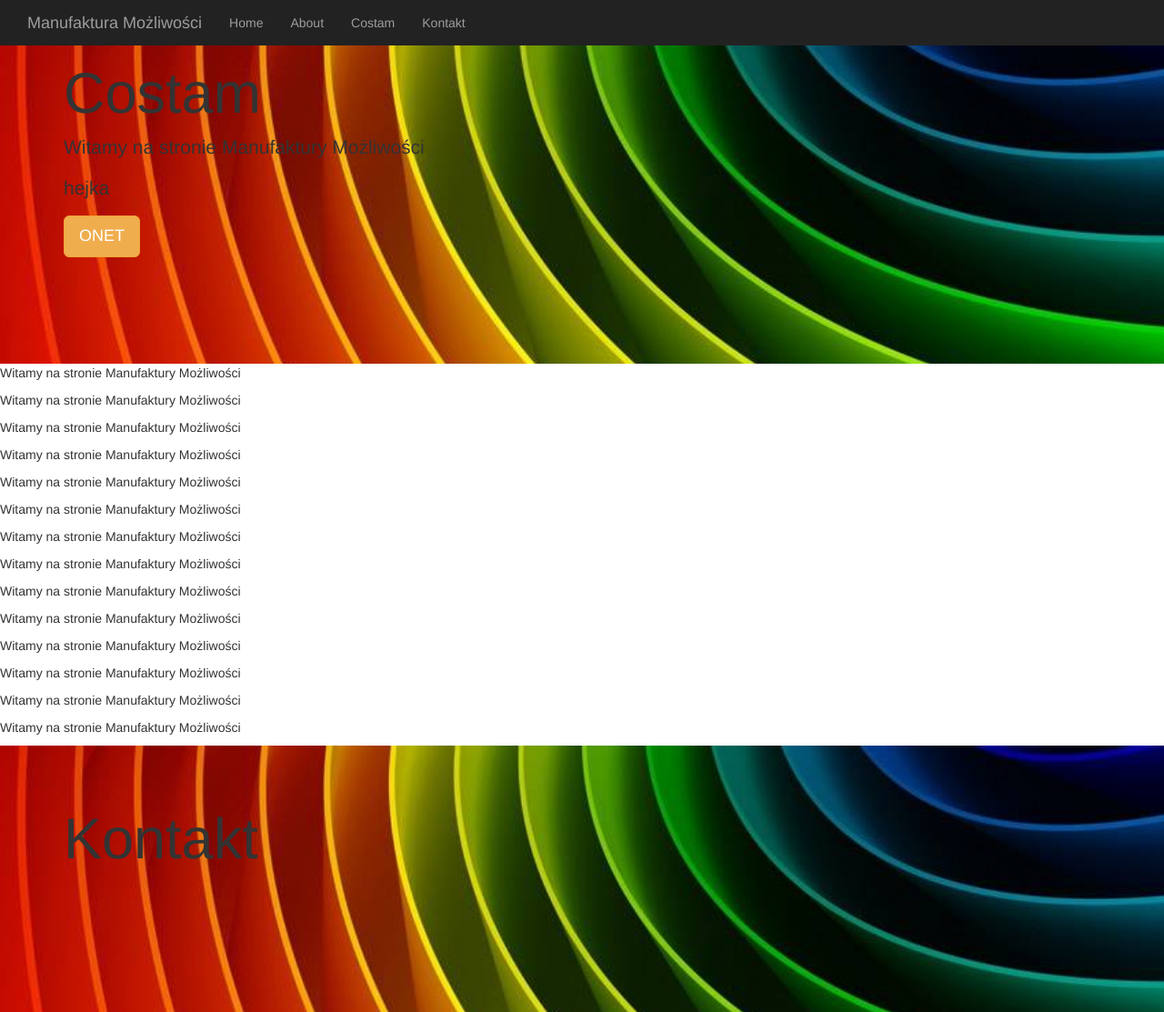
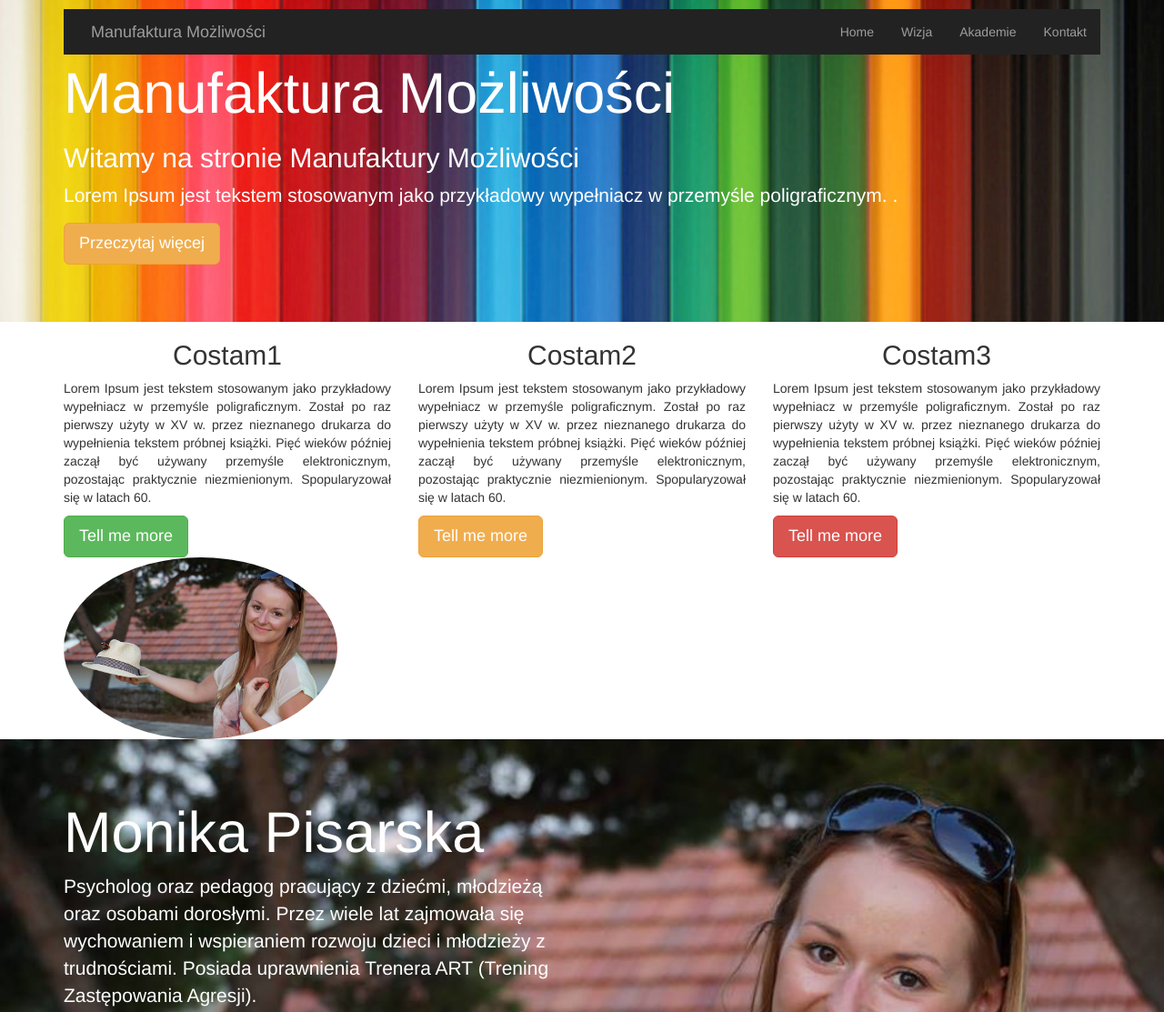
Before and after one commit to BearWithHeadPhones/Manufaktura, a plain HTML site: page main.html in a window 1280 px wide. Shown: the top 1113 px of the page at 91% size. Drawn offline with nearby package versions, Linux system fonts and the light colour scheme.

Commit message:
version1
s Please enter the commit message for your changes. Lines starting

```diff
--- a/main.html
+++ b/main.html
@@ -30,10 +30,10 @@
         <span class="icon-bar"></span>
       </button>
       <div class="collapse navbar-collapse navHeaderCollapse">
-        <ul class="nav navbar-nav navbar-left">
+        <ul class="nav navbar-nav navbar-right">
           <li> <a href="#home">Home </a> </li>
-          <li> <a href="#">About </a> </li>
-          <li> <a href="#costam">Costam </a> </li>
+          <li> <a href="#">Wizja </a> </li>
+          <li> <a href="#costam">Akademie </a> </li>
           <li> <a href="#kontakt">Kontakt </a> </li>
 
 
@@ -41,41 +41,72 @@
       </div>
     </div>
   </div>
+
   <div class="jumbotron" id="home">
     <div class="container">
-      <h1> Costam </h1>
-      <p> Witamy na stronie Manufaktury Możliwości</p>
-      <p> hejka </p>
-      <p><a href="http://www.onet.pl" class="btn btn-warning btn-lg" > ONET </a></p>
-    </div>
+
+
+      <h1> Manufaktura Możliwości</h1>
+      <h2> Witamy na stronie Manufaktury Możliwości</h2>
+      <p> Lorem Ipsum jest tekstem stosowanym jako przykładowy wypełniacz w przemyśle poligraficznym. .</p>
+      <p><a href="http://www.onet.pl" class="btn btn-warning btn-lg" > Przeczytaj więcej</a></p>
+      </div>
 
   </div>
 
-  <p> Witamy na stronie Manufaktury Możliwości</p>
-  <p> Witamy na stronie Manufaktury Możliwości</p>
-  <p> Witamy na stronie Manufaktury Możliwości</p>
-  <p> Witamy na stronie Manufaktury Możliwości</p>
-  <p> Witamy na stronie Manufaktury Możliwości</p>
-  <p> Witamy na stronie Manufaktury Możliwości</p>
-  <p> Witamy na stronie Manufaktury Możliwości</p>
-  <p> Witamy na stronie Manufaktury Możliwości</p>
-  <p> Witamy na stronie Manufaktury Możliwości</p>
-  <p> Witamy na stronie Manufaktury Możliwości</p>
-  <p> Witamy na stronie Manufaktury Możliwości</p>
-  <p> Witamy na stronie Manufaktury Możliwości</p>
-  <p> Witamy na stronie Manufaktury Możliwości</p>
-  <p> Witamy na stronie Manufaktury Możliwości</p>
+  <div class="container">
+    <div class="row">
+      <div class="col-md-4">
 
-  <div class="jumbotron" id="kontakt">
-    <div class="container">
-      <h1> Kontakt</h1>
+      <h2 class="text-center">Costam1</h2>
+          <p class="text-justify" >Lorem Ipsum jest tekstem stosowanym jako przykładowy wypełniacz w przemyśle poligraficznym. Został po raz pierwszy użyty w XV w. przez nieznanego drukarza do wypełnienia tekstem próbnej książki. Pięć wieków później zaczął być używany przemyśle elektronicznym, pozostając praktycznie niezmienionym. Spopularyzował się w latach 60.</p>
+          <a href="#" class="btn btn-success btn-lg"> Tell me more </a>
+          <img src="images/monika.jpg" class="img-circle" height="200">
+
+      </div>
+
+      <div class="col-md-4">
+
+      <h2 class="text-center">Costam2</h2>
+          <p class="text-justify" >Lorem Ipsum jest tekstem stosowanym jako przykładowy wypełniacz w przemyśle poligraficznym. Został po raz pierwszy użyty w XV w. przez nieznanego drukarza do wypełnienia tekstem próbnej książki. Pięć wieków później zaczął być używany przemyśle elektronicznym, pozostając praktycznie niezmienionym. Spopularyzował się w latach 60.</p>
+          <a href="#" class="btn btn-warning btn-lg"> Tell me more </a>
+
+
+      </div>
+
+      <div class="col-md-4">
+
+      <h2 class="text-center">Costam3</h2>
+          <p class="text-justify" >Lorem Ipsum jest tekstem stosowanym jako przykładowy wypełniacz w przemyśle poligraficznym. Został po raz pierwszy użyty w XV w. przez nieznanego drukarza do wypełnienia tekstem próbnej książki. Pięć wieków później zaczął być używany przemyśle elektronicznym, pozostając praktycznie niezmienionym. Spopularyzował się w latach 60.</p>
+          <a href="#" class="btn btn-danger btn-lg"> Tell me more </a>
+
+
+      </div>
 
     </div>
   </div>
 
+  <div class="jumbotron jumbotron2" id="kontakt">
+    <div class="container">
+    <div class="row">
+    <div class="col-md-6">
+      <h1> Monika Pisarska</h1>
+      <p>Psycholog oraz pedagog pracujący z dziećmi, młodzieżą oraz osobami dorosłymi. Przez wiele lat zajmowała się wychowaniem i wspieraniem rozwoju dzieci i młodzieży z trudnościami. Posiada uprawnienia Trenera ART (Trening Zastępowania Agresji).</p>
 
-<div class="alt1">
-  <div class="container" id="costam">
+<p>Współpracowała ze Szkołą Wyższą Psychologii Społecznej pomagając we wdrażaniu projektu "Innowacyjna metoda kształtowania aktywnych postaw edukacyjno- zawodowych..." realizując warsztaty dla młodzieży z zakresu zaufania, gier biznesowych, planowania kariery oraz kreatywnego myślenia.</p>
+
+<p>Zafascynowana metodą komunikacji, jaką jest Porozumienie Bez Przemocy, dzięki której łatwiej rozumie problemy i potrzeby otaczających ją osób.</p>
+
+<p>Zawodowo interesuje się psychologią motywacji i osiągnięć oraz rolą komunikacji w kontekście kształtowania osobowości. </p>
+
+</div>
+</div>
+    </div>
+  </div>
+
+
+<div class="alt1" id="costam">
+  <div class="container">
       <div class="row">
         <div class="col-md-6">
           <h2 class="text-center">Costam1</h2>
@@ -92,7 +123,27 @@
         </div>
 
       </div>
+
+      <div class="row">
+        <div class="col-md-6">
+          <h2 class="text-center">Costam1</h2>
+          <p class="text-justify" >Lorem Ipsum jest tekstem stosowanym jako przykładowy wypełniacz w przemyśle poligraficznym. Został po raz pierwszy użyty w XV w. przez nieznanego drukarza do wypełnienia tekstem próbnej książki. Pięć wieków później zaczął być używany przemyśle elektronicznym, pozostając praktycznie niezmienionym. Spopularyzował się w latach 60. XX w. wraz z publikacją arkuszy Letrasetu, zawierających fragmenty Lorem Ipsum, a ostatnio z zawierającym różne wersje Lorem Ipsum oprogramowaniem przeznaczonym do realizacji druków na komputerach osobistych, jak Aldus PageMaker do realizacji druków na komputerach osobistych, jak Aldus PageMaker do realizacji druków na komputerach osobistych, jak Aldus PageMaker do realizacji druków na komputerach osobistych, jak Aldus PageMaker</p>
+          <a href="#" class="btn btn-success btn-lg"> Tell me more </a>
+        </div>
+
+        <div class="col-md-6">
+          <h2 class="text-center">Costam2</h2>
+          <p class="text-justify">TLorem Ipsum jest tekstem stosowanym jako przykładowy wypełniacz w przemyśle poligraficznym. Został po raz pierwszy użyty w XV w. przez nieznanego drukarza do wypełnienia tekstem próbnej książki. Pięć wieków później zaczął być używany przemyśle elektronicznym, pozostając praktycznie niezmienionym. Spopularyzował się w latach 60. XX w. wraz z publikacją arkuszy Letrasetu, zawierających fragmenty Lorem Ipsum, a ostatnio z zawierającym różne wersje Lorem Ipsum oprogramowaniem przeznaczonym do realizacji druków na komputerach osobistych, jak Aldus PageMaker do realizacji druków na komputerach osobistych, jak Aldus PageMaker do realizacji druków na komputerach osobistych, jak Aldus PageMaker do realizacji druków na komputerach osobistych, jak Aldus PageMaker</p>
+          <a href="#" class="btn btn-danger btn-lg"> Tell me more </a>
+          <p></p>
+
+        </div>
+
+      </div>
   </div>
+</div>
+
+
 </div>
 
   <div class="alt2">
--- a/style.css
+++ b/style.css
@@ -1,9 +1,28 @@
 
 .jumbotron {
-	background-image:url('images/manufaktura1.jpg');
-	background-size:100%;
+	background-image:url('images/back.jpg');
+	background-size: cover;
 	background-attachment: fixed;
-	min-height:400px;
+	background-position:center top;
+	min-height:500;
+	margin-bottom:0px;
+	color: #FFF;
+
+}
+
+
+.navbar-fixed-top {
+	margin-top: 10px;
+	margin-right: 70px;
+	margin-left: 70px;
+}
+
+.jumbotron2 {
+	background-image:url('images/monika.jpg');
+	background-size:cover;;
+	background-attachment: fixed;
+	background-position:right top;
+	min-height:100vh;
 	margin-bottom:0px;
 }
 
@@ -14,7 +33,6 @@
 	min-height:150px;
 	bottom: 0;
   	margin-bottom: 0;
-  	#position: fixed;
   	right: 0;
   	left: 0;
   	text-align: right;
@@ -24,3 +42,9 @@
 .alt1{
 	background-color: #999;
 }
+
+.halfscreen{
+	background-color: white;
+	min-height:50vh;
+	max-height: 50vh;
+}
```
Also changed, not shown: images/back.jpg (added), images/manulogo.png (added), 1 other file.
